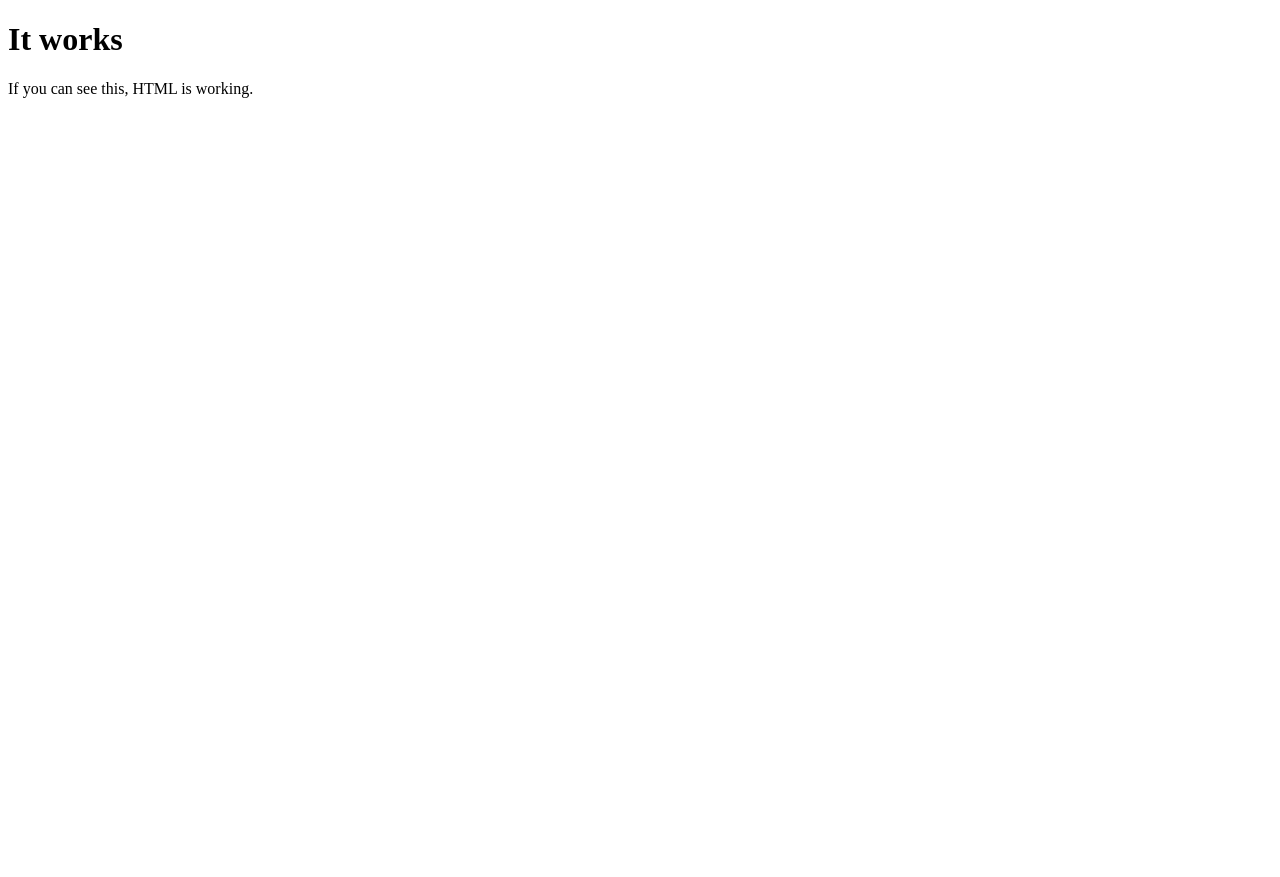
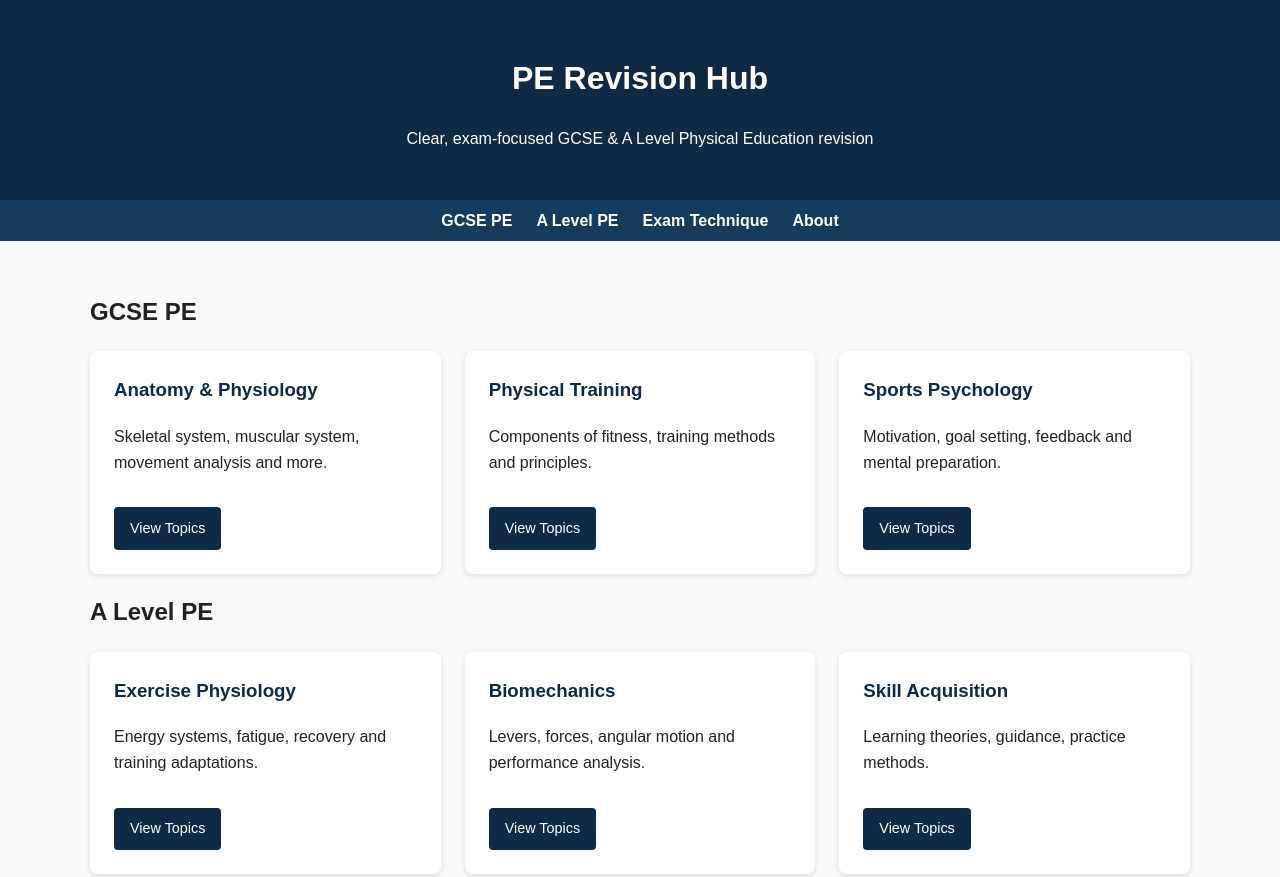
Before and after one commit to mrmcleany/pehelp, a plain HTML site: page index.html in a window 1280 px wide. Shown: the top 877 px of the page. Before the commit the page ends 800 px from the top, so only its background shows below. Drawn offline with Linux system fonts and the light colour scheme.

Commit message:
Update index.html

```diff
--- a/index.html
+++ b/index.html
@@ -1,11 +1,159 @@
 <!DOCTYPE html>
-<html>
+<html lang="en">
 <head>
-  <meta charset="UTF-8">
-  <title>Test Site</title>
+  <meta charset="UTF-8" />
+  <meta name="viewport" content="width=device-width, initial-scale=1.0" />
+  <title>PE Revision Hub | GCSE & A Level</title>
+  <style>
+    body {
+      font-family: Arial, Helvetica, sans-serif;
+      margin: 0;
+      background: #f6f8fa;
+      color: #222;
+      line-height: 1.6;
+    }
+    header {
+      background: #0f2a44;
+      color: white;
+      padding: 2rem 1rem;
+      text-align: center;
+    }
+    nav {
+      background: #163b5c;
+      padding: 0.5rem;
+      display: flex;
+      justify-content: center;
+      gap: 1.5rem;
+    }
+    nav a {
+      color: white;
+      text-decoration: none;
+      font-weight: bold;
+    }
+    nav a:hover {
+      text-decoration: underline;
+    }
+    .container {
+      max-width: 1100px;
+      margin: auto;
+      padding: 2rem 1rem;
+    }
+    .grid {
+      display: grid;
+      grid-template-columns: repeat(auto-fit, minmax(280px, 1fr));
+      gap: 1.5rem;
+    }
+    .card {
+      background: white;
+      padding: 1.5rem;
+      border-radius: 8px;
+      box-shadow: 0 2px 6px rgba(0,0,0,0.1);
+    }
+    .card h3 {
+      margin-top: 0;
+      color: #0f2a44;
+    }
+    .button {
+      display: inline-block;
+      margin-top: 1rem;
+      padding: 0.6rem 1rem;
+      background: #0f2a44;
+      color: white;
+      text-decoration: none;
+      border-radius: 4px;
+      font-size: 0.9rem;
+    }
+    .button:hover {
+      background: #163b5c;
+    }
+    footer {
+      background: #0f2a44;
+      color: white;
+      text-align: center;
+      padding: 1rem;
+      margin-top: 2rem;
+      font-size: 0.9rem;
+    }
+  </style>
 </head>
 <body>
-  <h1>It works</h1>
-  <p>If you can see this, HTML is working.</p>
+
+<header>
+  <h1>PE Revision Hub</h1>
+  <p>Clear, exam-focused GCSE & A Level Physical Education revision</p>
+</header>
+
+<nav>
+  <a href="#gcse">GCSE PE</a>
+  <a href="#alevel">A Level PE</a>
+  <a href="#exam">Exam Technique</a>
+  <a href="#about">About</a>
+</nav>
+
+<div class="container">
+
+  <section id="gcse">
+    <h2>GCSE PE</h2>
+    <div class="grid">
+      <div class="card">
+        <h3>Anatomy & Physiology</h3>
+        <p>Skeletal system, muscular system, movement analysis and more.</p>
+        <a class="button" href="#">View Topics</a>
+      </div>
+      <div class="card">
+        <h3>Physical Training</h3>
+        <p>Components of fitness, training methods and principles.</p>
+        <a class="button" href="#">View Topics</a>
+      </div>
+      <div class="card">
+        <h3>Sports Psychology</h3>
+        <p>Motivation, goal setting, feedback and mental preparation.</p>
+        <a class="button" href="#">View Topics</a>
+      </div>
+    </div>
+  </section>
+
+  <section id="alevel">
+    <h2>A Level PE</h2>
+    <div class="grid">
+      <div class="card">
+        <h3>Exercise Physiology</h3>
+        <p>Energy systems, fatigue, recovery and training adaptations.</p>
+        <a class="button" href="#">View Topics</a>
+      </div>
+      <div class="card">
+        <h3>Biomechanics</h3>
+        <p>Levers, forces, angular motion and performance analysis.</p>
+        <a class="button" href="#">View Topics</a>
+      </div>
+      <div class="card">
+        <h3>Skill Acquisition</h3>
+        <p>Learning theories, guidance, practice methods.</p>
+        <a class="button" href="#">View Topics</a>
+      </div>
+    </div>
+  </section>
+
+  <section id="exam">
+    <h2>Exam Technique</h2>
+    <div class="card">
+      <p>Learn how to structure answers, interpret command words and avoid common mistakes.</p>
+      <a class="button" href="#">Go to Exam Skills</a>
+    </div>
+  </section>
+
+  <section id="about">
+    <h2>About This Site</h2>
+    <div class="card">
+      <p>This site is designed to help GCSE and A Level students understand PE content clearly and perform better in exams through structured explanations and exam-focused guidance.</p>
+    </div>
+  </section>
+
+</div>
+
+<footer>
+  <p>PE Revision Hub | Independent exam support resource</p>
+</footer>
+
 </body>
 </html>
```
